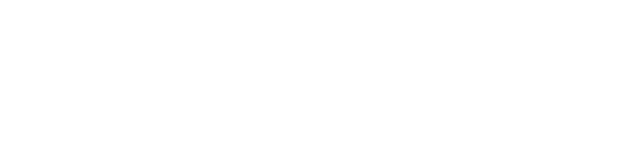
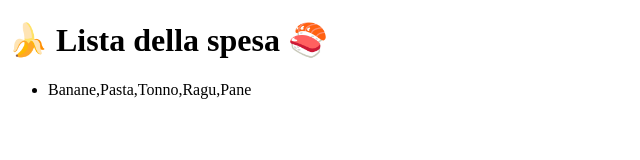
Before and after one commit to edoardorizzo/js-lista-spesa, a plain HTML site: page index.html in a window 1280 px wide. Shown: the whole page, without its empty margins (0-640 px from the left). Drawn offline with Linux system fonts and the light colour scheme.

Commit message:
print array element

```diff
--- a/index.html
+++ b/index.html
@@ -7,7 +7,11 @@
     <title>Document</title>
 </head>
 <body>
+    <h1>🍌 Lista della spesa 🍣</h1>
 
+    <ul>
+        <li class="list_item"></li>
+    </ul>
 
 
     <script src="./main.js"></script>
--- a/main.js
+++ b/main.js
@@ -1,8 +1,17 @@
 /* Data una lista della spesa, stampare sulla pagina (anche brutalmente, basta che si vedano) gli elementi della lista individualmente con un ciclo while. */
- let shopping = [
+let shopping = [
     'Banane',
     'Pasta',
     'Tonno',
     'Ragu',
     'Pane'
- ]
+]
+
+ for (let i = 0; i < shopping.length; i++) {
+    const shoppingList = shopping[i];
+    console.log(shoppingList);
+
+    const listElm = document.querySelector('.list_item');
+    listElm.innerHTML += (shopping);
+    break
+ }
```
